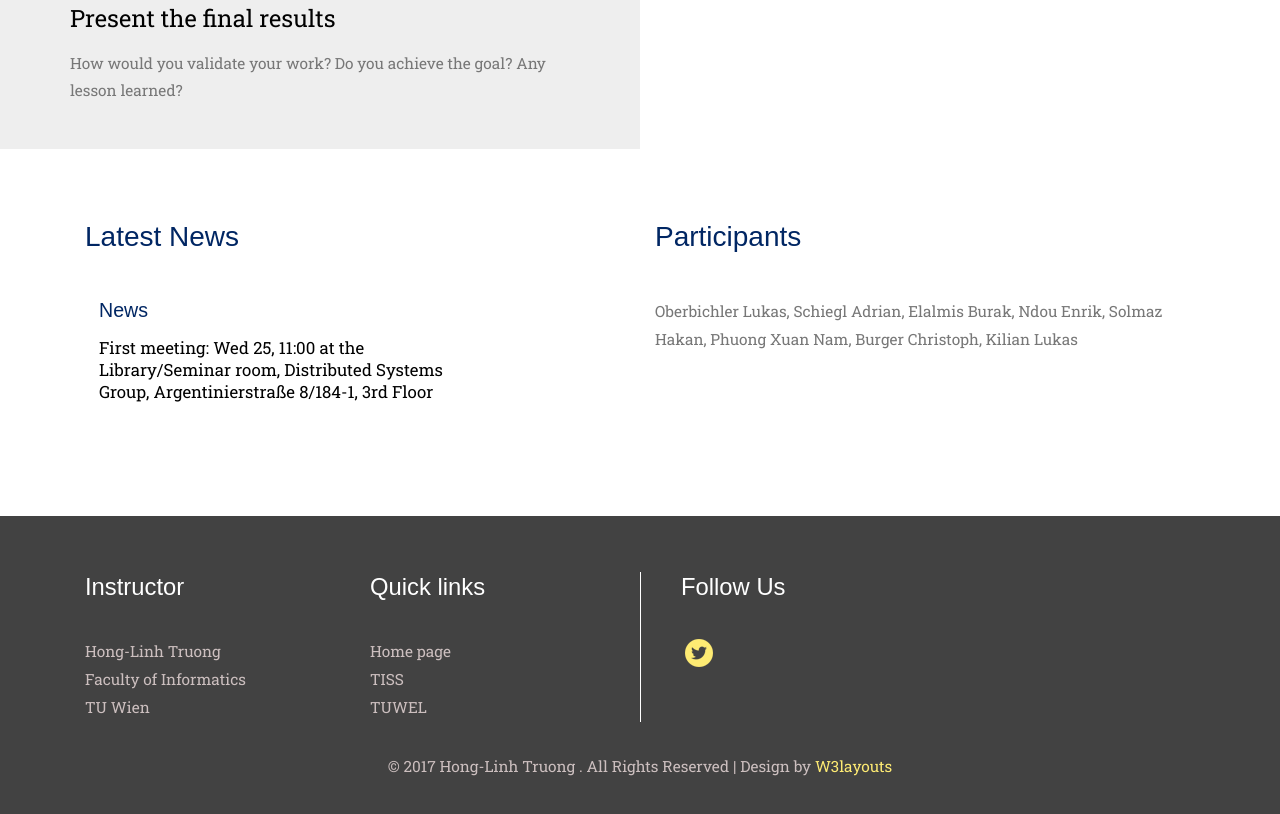
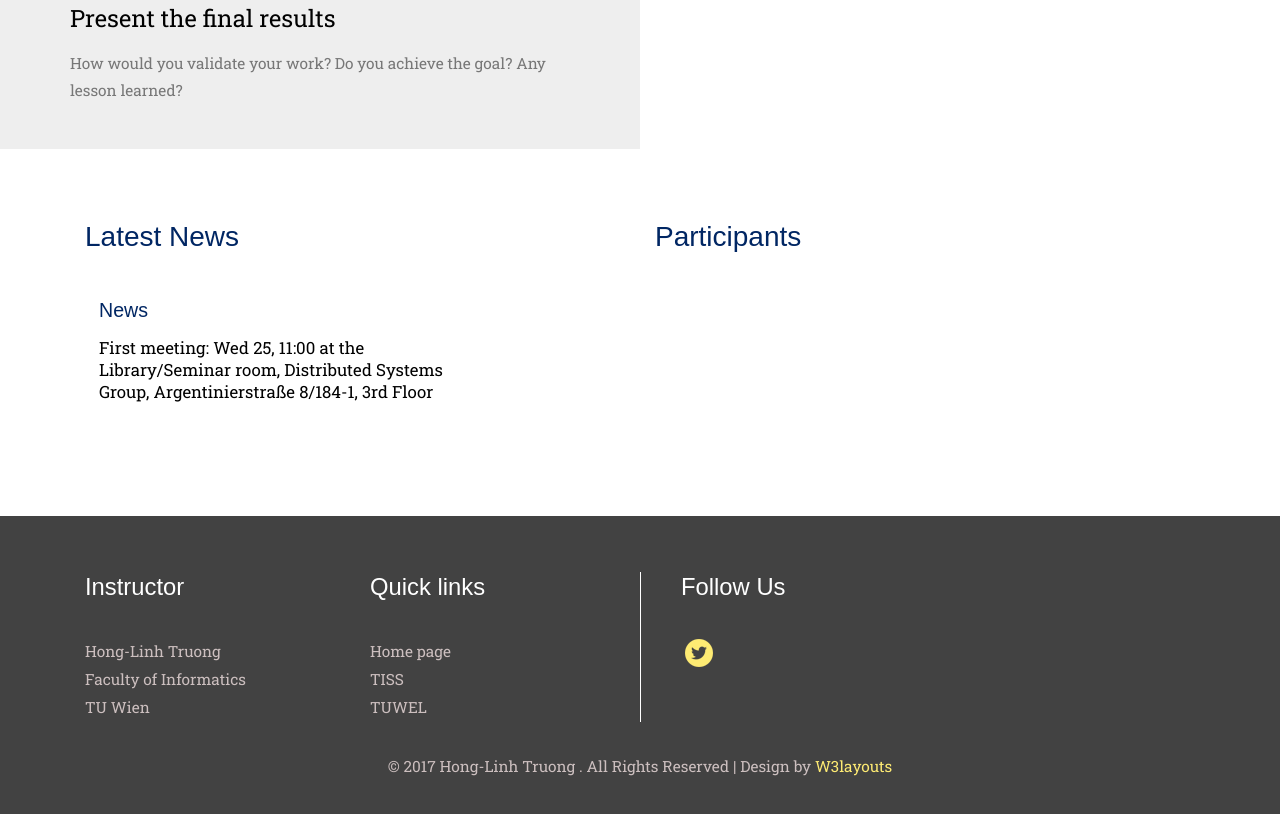
Before and after one commit to linhsolar/ws, a plain HTML site: page index.html in a window 1280 px wide. Shown: the part 1555-2369 px from the top of the page. Drawn offline with Linux system fonts and the light colour scheme; a web font is replaced by a local one.

Commit message:
update main page

```diff
--- a/index.html
+++ b/index.html
@@ -195,8 +195,7 @@ Smartphone Compatible Web template, free Webdesigns for Nokia, Samsung, LG, Sony
 			</div>
 			<div class="col-md-6 best-left wow fadeInRight animated" data-wow-delay=".5s">
 				<h3>Participants</h3>
-				<p>Oberbichler	Lukas, Schiegl	Adrian, Elalmis	Burak, Ndou	Enrik, Solmaz	Hakan, Phuong	Xuan Nam, Burger	Christoph, Kilian	Lukas
-</p>
+				<p></p>
 				<div class="bes-top">
 					<ul>
 						<li><!--div class="history-grid-image">
```
